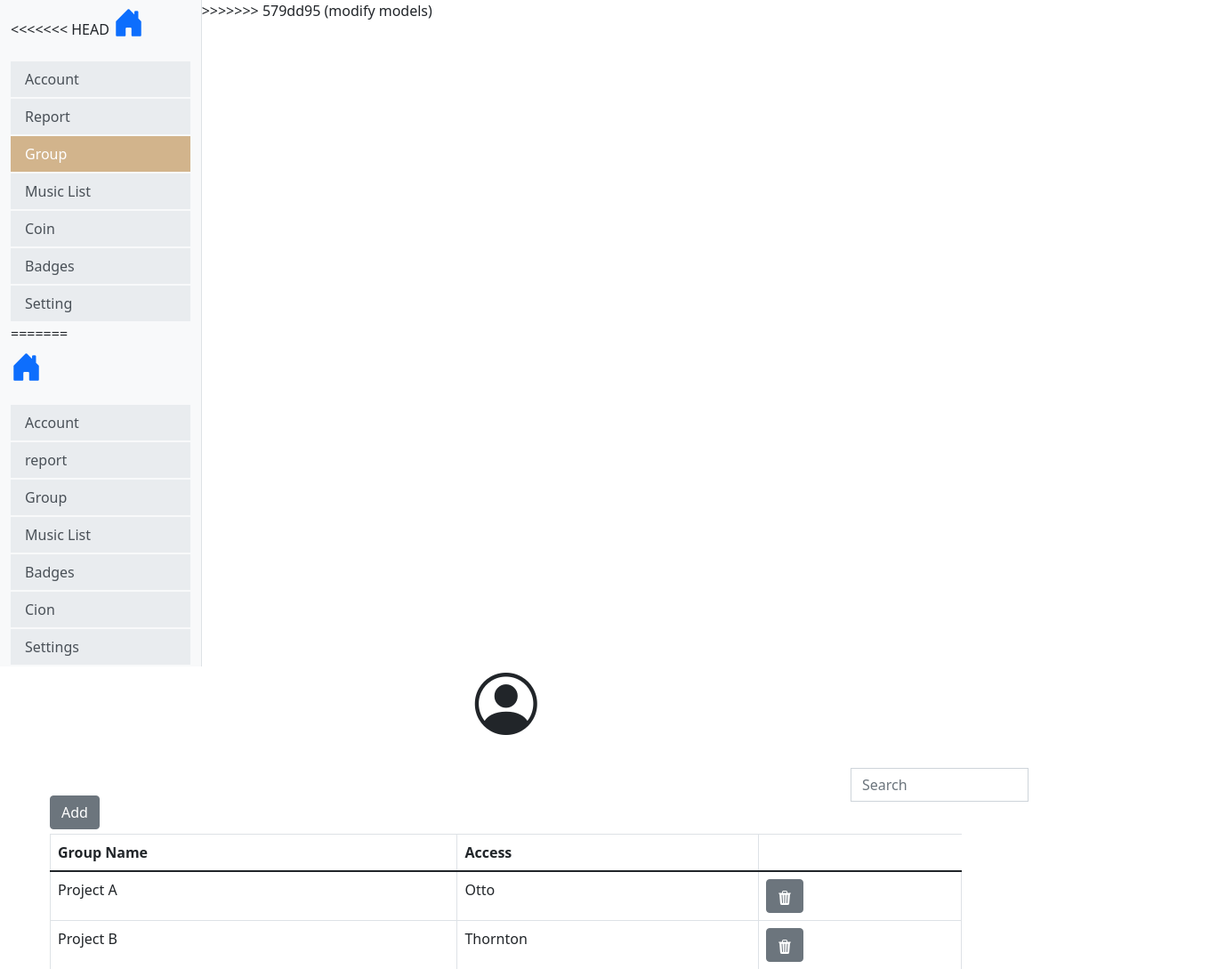
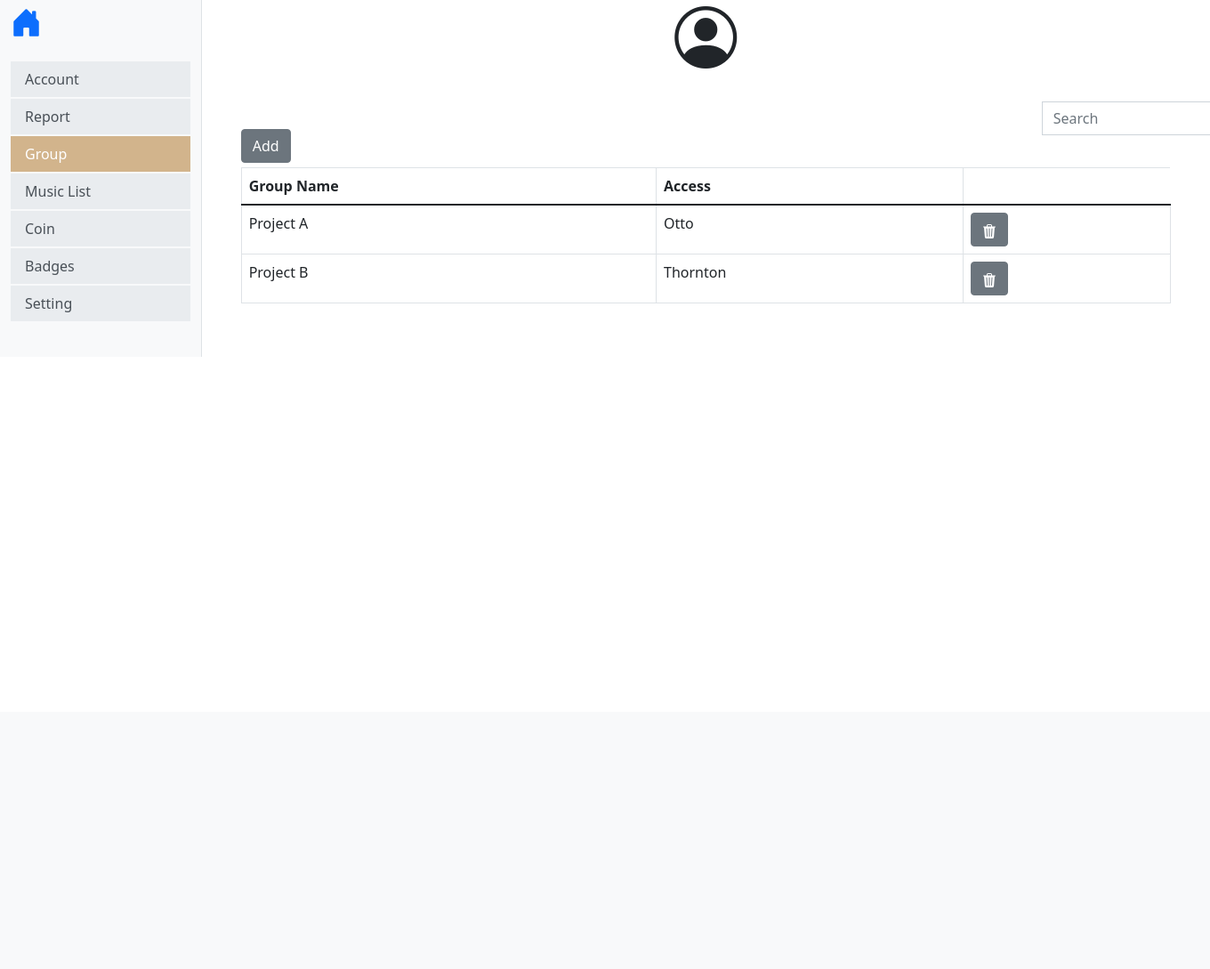
Before and after one commit to PeiPeiC/SecondSavings, a Django app: page /Group/ in a window 1360 px wide; the page is wider, and only the part inside the window is pictured. Shown: the top 1089 px of that part at 89% size. After the commit the page ends 401 px from the top of that part, so only its background shows below. Run offline with Django 4.2, Linux system fonts and the light colour scheme; parts of the project's set-up code (start-up, migrations or seed data) failed here and were passed over; some libraries are stand-ins or nearby versions.

Commit message:
modify models

```diff
--- a/TimeTracker/signals.py
+++ b/TimeTracker/signals.py
@@ -12,7 +12,6 @@ def create_user_profile(sender, instance, created, **kwargs):
         UserProfile.objects.create(user=instance)
         UserSetting.objects.create(user=instance)
 
-
 @receiver(post_save, sender=User)
 def save_user_profile(sender, instance, **kwargs):
     instance.userprofile.save()
--- a/static/js/line_table.js
+++ b/static/js/line_table.js
@@ -1,9 +1,5 @@
-<<<<<<< HEAD
 // 使用了Echarts（无影响
         var chartDom = document.getElementById('main');
-=======
- var chartDom = document.getElementById('main');
->>>>>>> 57877b9 (added profile .css/js/img)
         var myChart = echarts.init(chartDom);
         var option;
 
--- a/templates/TimeTracker/base.html
+++ b/templates/TimeTracker/base.html
@@ -29,7 +29,6 @@
   <div class="row h-100">
     <!-- Sidebar -->
     <nav class="col-md-3 col-lg-2 d-md-block sidebar collapse">
-<<<<<<< HEAD
         <a href="{% url 'login_main' %}">
             <!-- main page button -->
             <i class="bi bi-house-door-fill" style="font-size: 35px"></i>
@@ -59,38 +58,6 @@
                 <li class="nav-item ">
                     <a class="nav-link {% if request.path == '/secondSavings/setting/' %}active{% endif %}" href="{% url 'TimeTracker:setting' %}">Setting</a>
                 </li>
-=======
-      <a href={% url 'TimeTracker:mian' %} ><i class="bi bi-house-door-fill" style="font-size: 35px"></i></a>
-<!--      主页房屋按钮-->
-      <div class="sidebar-sticky pt-3">
-        <ul class="nav flex-column">
-          <li class="nav-item">
-            <a class="nav-link" href="/userInfo">
-             Account
-            </a>
-          </li>
-          <li class="nav-item">
-            <a class="nav-link" href="/report">report</a>
-          </li>
-          <li class="nav-item">
-            <a class="nav-link" href="/Group">Group</a>
-          </li>
-          <li class="nav-item">
-            <a class="nav-link" href="/MusicList">Music List</a>
-          </li>
-          <li class="nav-item">
-            <a class="nav-link" href="Badges">Badges</a>
-          </li>
-          <li class="nav-item">
-            <a class="nav-link" href="Cion">Cion</a>
-          </li>
-          <li class="nav-item">
-            <a class="nav-link" href="Settings">Settings</a>
-          </li>
-        </ul>
-      </div>
-    </nav>
->>>>>>> 579dd95 (modify models)
 
             </ul>
         </div>
```
Also changed, not shown: TimeTracker/forms.py (+0 -7 lines), TimeTracker/migrations/0001_initial.py, static/css/style.css (line endings or trailing spaces).
